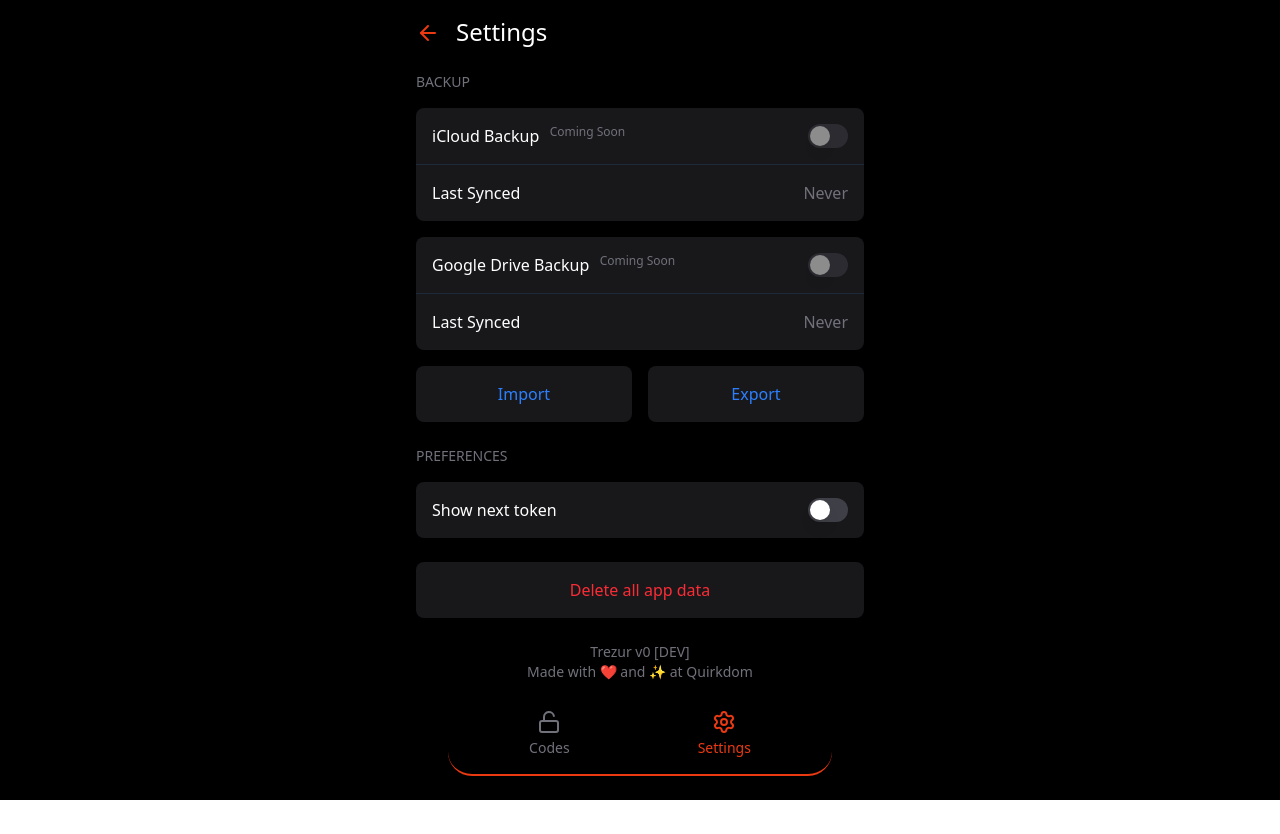
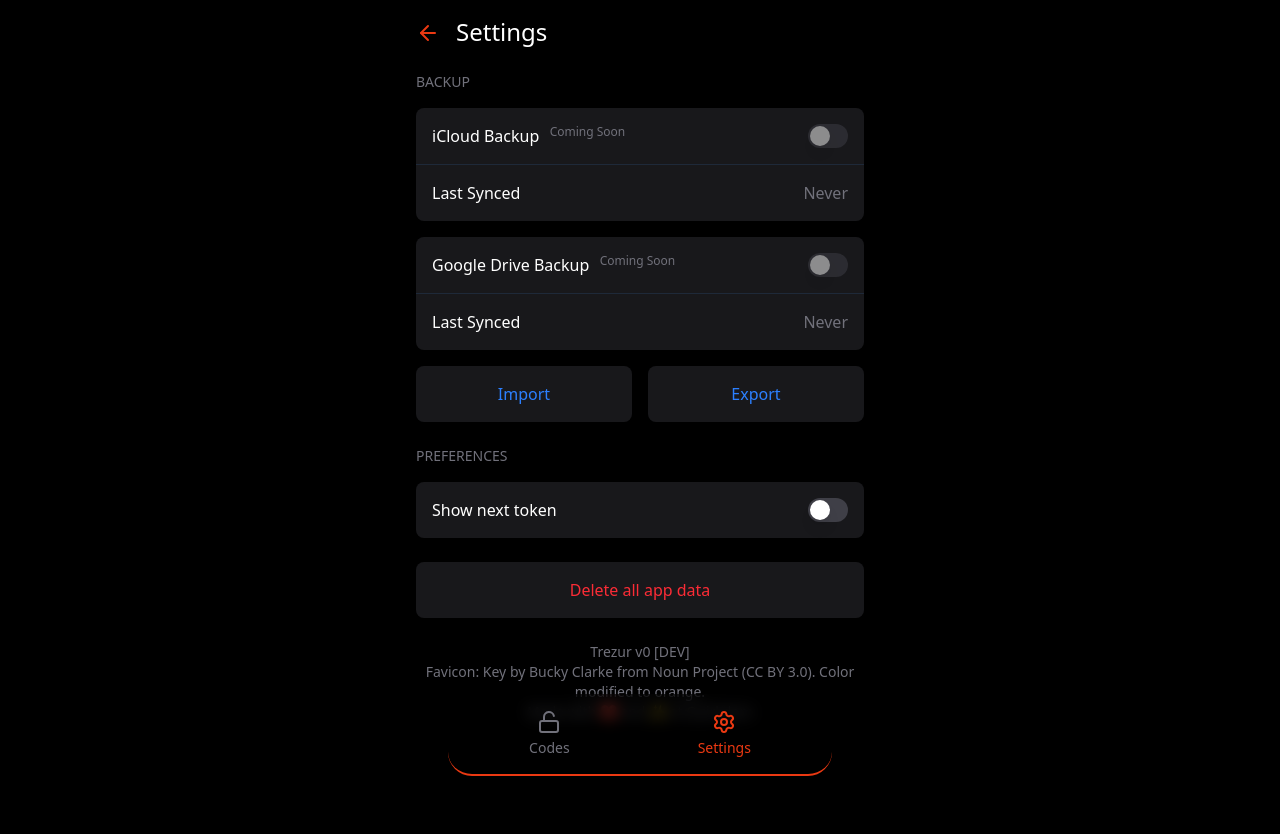
Before and after one commit to quirkdom/trezur, a SvelteKit app: page /settings in a window 1280 px wide. Before the commit the page ends 800 px from the top, so only its background shows below. Built offline with nearby package versions, Linux system fonts and the light colour scheme.

Commit message:
Improved credits section. Adds favicon credit to settings page about section
Also updates TODOs

```diff
--- a/src/routes/settings/+page.svelte
+++ b/src/routes/settings/+page.svelte
@@ -168,6 +168,11 @@
 		<p class="space-y-2 text-center text-sm text-zinc-500">
 			Trezur v{version}
 			{dev ? '[DEV]' : ''} <br />
+			Favicon: Key by Bucky Clarke from
+			<a href="https://thenounproject.com/browse/icons/term/key/" target="_blank" title="Key Icons"
+				>Noun Project</a
+			>
+			(CC BY 3.0). Color modified to orange. <br />
 			Made with ❤️ and ✨ at <a href="https://www.quirkdom.com" target="_blank">Quirkdom</a>
 		</p>
 	</div>
```
Also changed, not shown: 2 other files (tests, documents, lock files or other folders).
